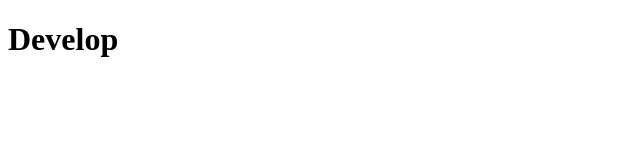
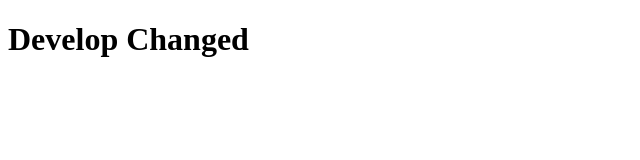
Before and after one commit to slingchilders/test, a plain HTML site: page index.html in a window 1280 px wide. Shown: the whole page, without its empty margins (0-640 px from the left). Drawn offline with Linux system fonts and the light colour scheme.

Commit message:
Changed the heading second time

```diff
--- a/index.html
+++ b/index.html
@@ -5,6 +5,6 @@
 	<title>Test Document</title>
 </head>
 <body>
-	<h1>Develop</h1>
+	<h1>Develop Changed</h1>
 </body>
 </html>
```
